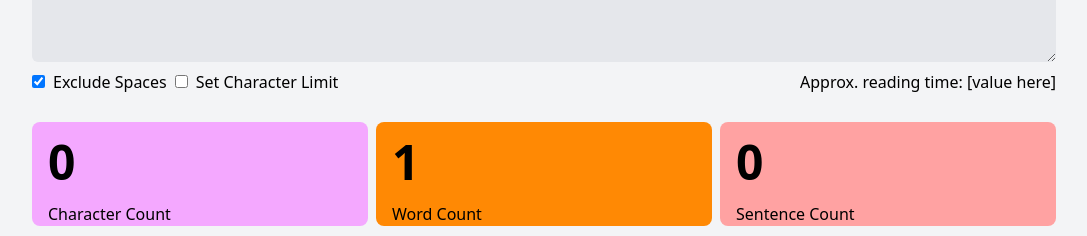
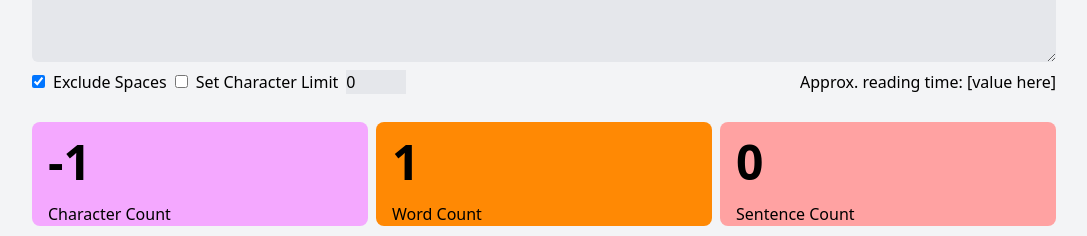
Before and after one commit to WTrygar/character-counter, a Vue app: page / in a window 1280 px wide. Both pictures are taken after a click on the checkbox "Exclude Spaces". Shown: the part 366-602 px from the top of the page, without its empty margins (96-1183 px from the left). Built offline with nearby package versions, Linux system fonts and the light colour scheme.

Commit message:
feat: working exclude spaces button

```diff
--- a/src/App.vue
+++ b/src/App.vue
@@ -30,7 +30,10 @@ const store = useCounterStore()
       class="flex flex-col sm:flex-row sm:justify-stretch sm:w-full sm:h-30 gap-2 text-black my-5"
     >
       <CounterBox class="bg-fuchsia-300 sm:w-1/3">
-        <template #counter>{{ store.characterCounter }}</template>
+        <template #counter>
+          <div v-if="store.check">{{ store.characterCounterExcludingSpaces }}</div>
+          <div v-else>{{ store.characterCounter }}</div>
+        </template>
         <template #description>Character Count</template>
       </CounterBox>
       <CounterBox class="bg-orange-400 sm:w-1/3">
--- a/src/components/TextArea.vue
+++ b/src/components/TextArea.vue
@@ -1,9 +1,7 @@
 <script setup>
 import { useCounterStore } from '@/stores/ProductStore'
 
-
 const store = useCounterStore()
-const message = store.message
 </script>
 
 <template>
@@ -15,13 +13,20 @@ const message = store.message
   <div class="flex flex-col sm:flex-row my-2 justify-between text-white">
     <div class="flex flex-col sm:flex-row sm:gap-2">
       <div>
-        <input type="checkbox" id="one" value="One" />
+        <input type="checkbox" id="one" value="One" v-model="store.check" />
         <label class="ms-2 text-black dark:text-white" for="one">Exclude Spaces</label>
       </div>
 
       <div>
         <input type="checkbox" id="two" value="Two" />
         <label class="ms-2 text-black dark:text-white" for="two">Set Character Limit</label>
+        <input
+          type="number"
+          name="limit"
+          id="limit"
+          v-model="store.limit"
+          class="ms-2 bg-gray-200 dark:bg-gray-800 text-black dark:text-white w-15"
+        />
       </div>
     </div>
     <p class="ms-2 text-black dark:text-white">Approx. reading time: [value here]</p>
--- a/src/stores/ProductStore.js
+++ b/src/stores/ProductStore.js
@@ -2,10 +2,13 @@ import { defineStore } from 'pinia'
 
 export const useCounterStore = defineStore('counter', {
   state: () => {
-    return { message: '' }
+    return { message: '', limit: 0, check: false }
   },
   getters: {
     characterCounter: (state) => state.message.length,
+
+    characterCounterExcludingSpaces: (state) =>
+      state.message.length - state.message.split(' ').length,
 
     wordCounter: (state) => state.message.split(' ').length,
 
```
